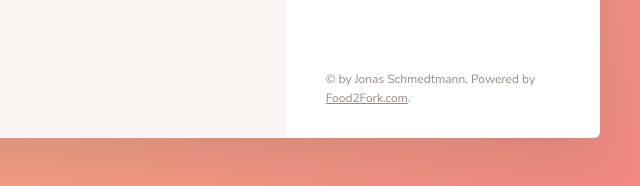
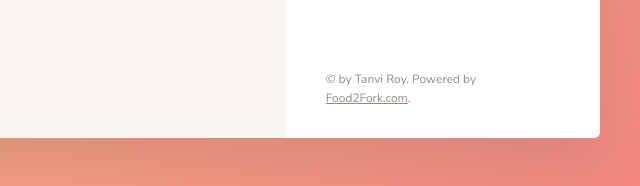
Before and after one commit to tanviroy/forkify, a website built with webpack: page dist/index.html in a window 1280 px wide. Shown: the part 1013-1199 px from the top of the page, 640-1280 px from the left. Built offline with nearby package versions, Linux system fonts and the light colour scheme.

Commit message:
Update index.html

```diff
--- a/dist/index.html
+++ b/dist/index.html
@@ -1 +1 @@
-<!doctype html><html lang="en"><head><meta charset="UTF-8"><meta name="viewport" content="width=device-width,initial-scale=1"><meta http-equiv="X-UA-Compatible" content="ie=edge"><link href="https://fonts.googleapis.com/css?family=Nunito+Sans:400,600,700" rel="stylesheet"><link rel="stylesheet" href="css/style.css"><link rel="shortcut icon" href="img/favicon.png" type="image/x-icon"><title>forkify // Search over 1,000,000 recipes</title></head><body><div class="container"><header class="header"><img src="img/logo.png" alt="Logo" class="header__logo"><form class="search"><input class="search__field" placeholder="Search over 1,000,000 recipes..."> <button class="btn search__btn"><svg class="search__icon"><use href="img/icons.svg#icon-magnifying-glass"></use></svg> <span>Search</span></button></form><div class="likes"><div class="likes__field"><svg class="likes__icon"><use href="img/icons.svg#icon-heart"></use></svg></div><div class="likes__panel"><ul class="likes__list"></ul></div></div></header><div class="results"><ul class="results__list"></ul><div class="results__pages"></div></div><div class="recipe"></div><div class="shopping"><h2 class="heading-2">My Shopping List</h2><ul class="shopping__list"></ul><div class="copyright">&copy; by Jonas Schmedtmann. Powered by <a href="http://food2fork.com" target="_blank" class="link">Food2Fork.com</a>.</div></div></div><script src="js/bundle.js"></script></body></html>
+<!doctype html><html lang="en"><head><meta charset="UTF-8"><meta name="viewport" content="width=device-width,initial-scale=1"><meta http-equiv="X-UA-Compatible" content="ie=edge"><link href="https://fonts.googleapis.com/css?family=Nunito+Sans:400,600,700" rel="stylesheet"><link rel="stylesheet" href="css/style.css"><link rel="shortcut icon" href="img/favicon.png" type="image/x-icon"><title>forkify // Search over 1,000,000 recipes</title></head><body><div class="container"><header class="header"><img src="img/logo.png" alt="Logo" class="header__logo"><form class="search"><input class="search__field" placeholder="Search over 1,000,000 recipes..."> <button class="btn search__btn"><svg class="search__icon"><use href="img/icons.svg#icon-magnifying-glass"></use></svg> <span>Search</span></button></form><div class="likes"><div class="likes__field"><svg class="likes__icon"><use href="img/icons.svg#icon-heart"></use></svg></div><div class="likes__panel"><ul class="likes__list"></ul></div></div></header><div class="results"><ul class="results__list"></ul><div class="results__pages"></div></div><div class="recipe"></div><div class="shopping"><h2 class="heading-2">My Shopping List</h2><ul class="shopping__list"></ul><div class="copyright">&copy; by Tanvi Roy. Powered by <a href="http://food2fork.com" target="_blank" class="link">Food2Fork.com</a>.</div></div></div><script src="js/bundle.js"></script></body></html>
```
